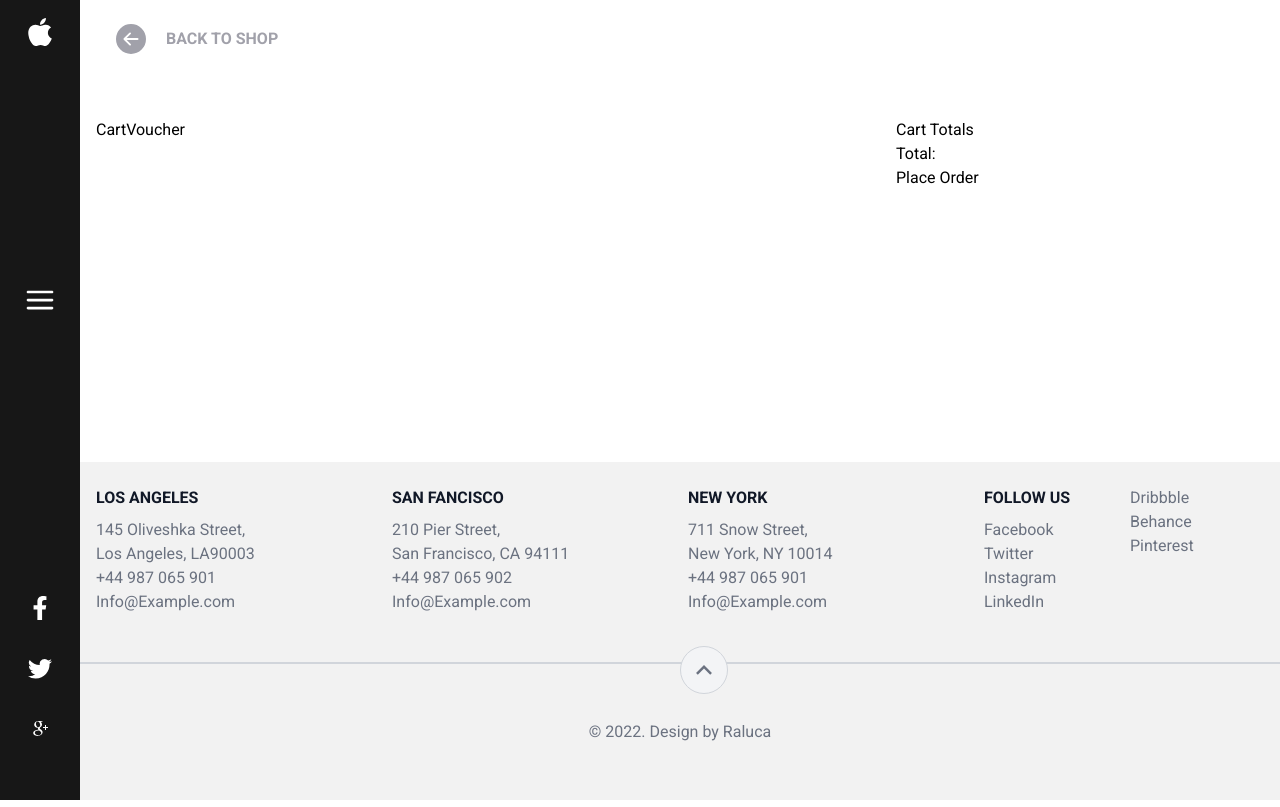
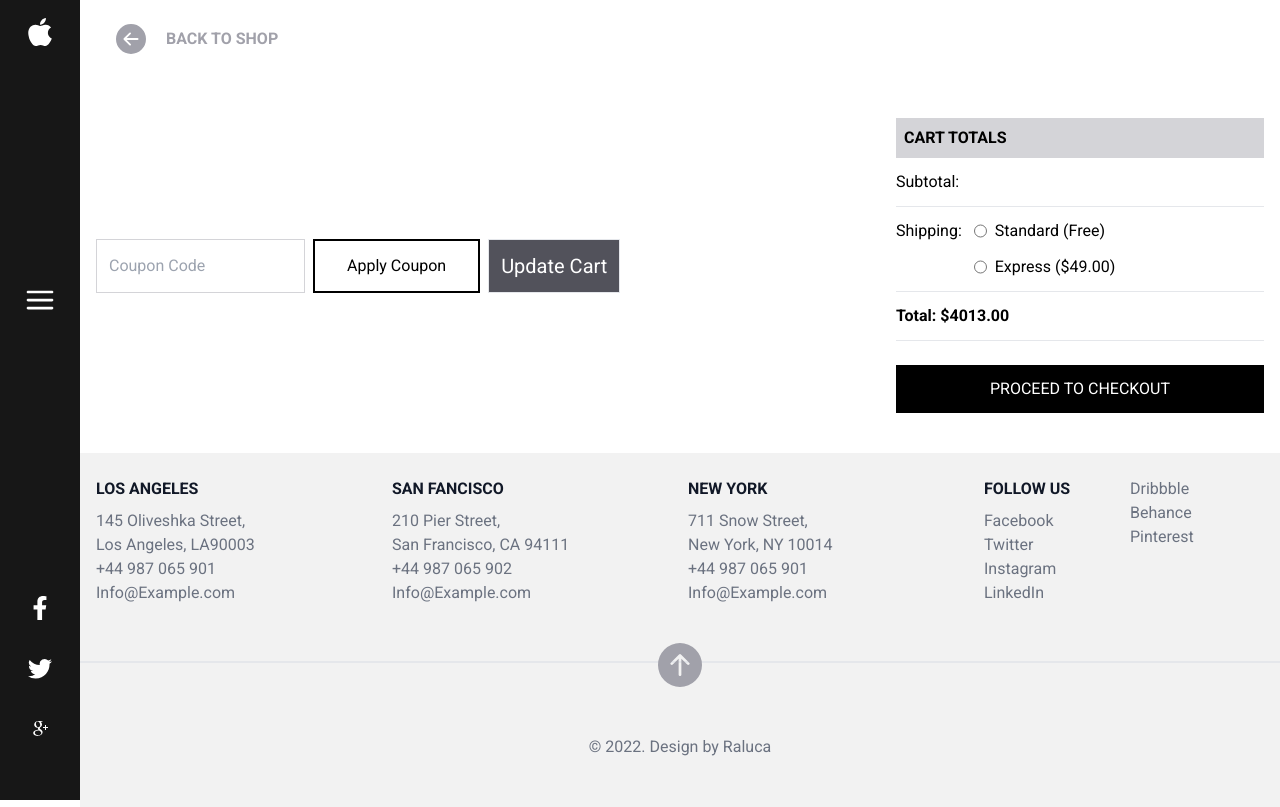
Before and after one commit to ralucaghitiu/pixellab-ecom-sydney, a Next.js app: page /cart in a window 1280 px wide. Built offline with nearby package versions, Linux system fonts and the light colour scheme; no server answers.

Commit message:
Cart Items/Cart/Voucher

```diff
--- a/src/components/cart/CartItems.jsx
+++ b/src/components/cart/CartItems.jsx
@@ -19,18 +19,18 @@ export const CartItems = () => {
     <table className="flex justify-center items-center w-full flex-col">
       <thead className="w-full border-b">
         <tr className="flex w-full mb-3 uppercase">
-          <th className="text-sm md:text-base w-4/12 md:w-3/6">Product</th>
-          <th className="text-sm md:text-base w-4/12 md:w-1/3 p-0 md:pl-18">
+          <th className="text-sm lg:text-base w-4/12 lg:w-3/6">Product</th>
+          <th className="text-sm lg:text-base w-4/12 lg:w-1/3 p-0 md:pl-18">
             Price
           </th>
-          <th className="text-sm md:text-base w-4/12 md:w-1/3 p-0">Quantity</th>
-          <th className="text-sm md:text-base w-4/12 md:w-1/3 p-0 md:pr-18">
+          <th className="text-sm lg:text-base w-4/12 lg:w-1/3 p-0">Quantity</th>
+          <th className="text-sm lg:text-base w-4/12 lg:w-1/3 p-0 lg:pr-18">
             Total
           </th>
         </tr>
       </thead>
 
-      <tbody className="w-full flex flex-col flex-wrap md:flex-nowrap gap-4 justify-center items-center">
+      <tbody className="w-full flex flex-col flex-wrap lg:flex-nowrap gap-4 justify-center items-center">
         {products.map((product) => {
           return (
             <CartLineItem
--- a/src/components/cart/CartLineItem.jsx
+++ b/src/components/cart/CartLineItem.jsx
@@ -38,9 +38,9 @@ export const CartLineItem = ({ product }) => {
           </a>
         </Link>
 
-        <div>
+        <div className="flex flex-col items-start justify-start gap-3">
           <Link href={`/products/${id}`}>
-            <a title="title" className="w-2/4 text-sm md:text-base">
+            <a title="title" className="font-medium">
               {title}
             </a>
           </Link>
@@ -50,9 +50,9 @@ export const CartLineItem = ({ product }) => {
           ></ProductReview>
         </div>
       </td>
-      <td className="w-1/6 text-sm md:text-base">{formattedPricePerProduct}</td>
-      <td className="w-1/6 px-6 md:p-0 text-sm md:text-base">{quantity}</td>
-      <td className="w-1/6 text-sm md:text-base">{formattedPrice}</td>
+      <td className="text-center px-2">{formattedPricePerProduct}</td>
+      <td className="text-center px-2">{quantity}</td>
+      <td className="text-center px-2">{formattedPrice}</td>
     </tr>
   );
 };
--- a/src/components/cart/CartTotals.jsx
+++ b/src/components/cart/CartTotals.jsx
@@ -1,31 +1,54 @@
 import { useContext } from 'react';
 import { AppContext } from '../../pages/_app';
+import { Checkout } from './Checkout';
 
 export const CartTotals = () => {
   const { cart } = useContext(AppContext);
 
   return (
     <>
-      <header>
+      <header className="bg-zinc-300 text-black font-bold uppercase p-2">
         <h1>Cart Totals</h1>
       </header>
 
       <section>
-        <ul>
-          <li>Total:</li>
-        </ul>
+        <div>
+          <div className="border-b py-3">Subtotal:</div>
+
+          <div className="border-b py-3">
+            <form className="flex gap-3">
+              <label>Shipping:</label>
+
+              <div className="flex flex-col gap-3 justify-start items-start">
+                <div className="flex gap-2">
+                  <input
+                    type="radio"
+                    id="standard"
+                    name="standard"
+                    value="standard"
+                  ></input>
+                  <label htmlFor="standard">Standard (Free)</label>
+                </div>
+
+                <div className="flex gap-2">
+                  <input
+                    type="radio"
+                    id="express"
+                    name="express"
+                    value="express"
+                  ></input>
+                  <label htmlFor="express">Express ($49.00)</label>
+                </div>
+              </div>
+            </form>
+          </div>
+
+          <div className="border-b py-3 font-bold">Total: $4013.00 </div>
+        </div>
       </section>
 
-      <footer>
-        <button
-          type="button"
-          title="Place Order"
-          onClick={() => {
-            console.log(cart);
-          }}
-        >
-          Place Order
-        </button>
+      <footer className="mt-6">
+        <Checkout></Checkout>
       </footer>
     </>
   );
--- a/src/components/cart/CartVoucher.jsx
+++ b/src/components/cart/CartVoucher.jsx
@@ -1,3 +1,30 @@
 export const CartVoucher = () => {
-  return 'CartVoucher';
+  return (
+    <div className="flex gap-2">
+      <input
+        type="text"
+        name="voucher"
+        id="voucher"
+        placeholder="Coupon Code"
+        className="border border-zinc-300 py-3 px-3"
+      />
+      <button
+        type="submit"
+        title="Apply Coupon"
+        className="border-2 border-black bg-transparent py-2 px-2 lg:px-8"
+      >
+        Apply Coupon
+      </button>
+
+      <div className="flex items-end justify-end">
+        <button
+          type="button"
+          title="Update Cart"
+          className="border bg-zinc-600 text-white text-center lg:text-xl hover:bg-zinc-500 p-3 cursor-pointer"
+        >
+          Update Cart
+        </button>
+      </div>
+    </div>
+  );
 };
--- /dev/null
+++ b/src/components/cart/Checkout.jsx
@@ -0,0 +1,15 @@
+export const Checkout = () => {
+  return (
+    <div className="flex">
+      <button
+        type="submit"
+        title="Proceed to checkout"
+        id="checkout"
+        name="checkout"
+        className="bg-black text-white uppercase hover:bg-zinc-400 w-full py-3"
+      >
+        Proceed to checkout
+      </button>
+    </div>
+  );
+};
--- a/src/components/cart/index.js
+++ b/src/components/cart/index.js
@@ -3,3 +3,4 @@ export * from './ContinueShopping';
 export * from './CartItems';
 export * from './CartTotals';
 export * from './CartVoucher';
+export * from './Checkout';
--- a/src/components/catalog/RelatedProducts.jsx
+++ b/src/components/catalog/RelatedProducts.jsx
@@ -13,7 +13,7 @@ export const RelatedProducts = ({ category, relatedId }) => {
       .then((result) => {
         setRelatedProducts(result);
       });
-  }, [setRelatedProducts]);
+  }, [category]);
 
   if (relatedProducts === null) {
     return <></>;
@@ -32,7 +32,7 @@ export const RelatedProducts = ({ category, relatedId }) => {
           return (
             <div className="basis-0 flex-1 text-center" key={id}>
               <section>
-                <Link href={`products/${id}`}>
+                <Link href={`/products/${id}`}>
                   <a title={title}>
                     <Image
                       src={image}
--- a/src/components/common/Footer.jsx
+++ b/src/components/common/Footer.jsx
@@ -1,4 +1,4 @@
-import { RiArrowUpSLine } from 'react-icons/ri';
+import { BsArrowUpCircleFill } from 'react-icons/bs';
 
 export const Footer = () => {
   const backToTop = () => {
@@ -125,19 +125,16 @@ export const Footer = () => {
         </div>
       </div>
 
-      <div className="relative m-6 border-gray-300">
-        <button
-          className="absolute border border-gray-300 text-gray-500 rounded-full text-3xl p-2 bg-gray-100 left-1/2 -top-4 rotate-90l"
-          onClick={backToTop}
-        >
-          <RiArrowUpSLine size="30" />
+      <div className="border border-t border-1-neutral mt-8"></div>
+
+      <div className="relative container px-4 lg:px-0 mx-auto flex items center justify-center lg:py-3 text-zinc-400">
+        <button className="absolute -top-5" onClick={backToTop}>
+          <BsArrowUpCircleFill size="44" />
         </button>
       </div>
 
-      <div className="border border-t border-gray-300"></div>
-
       <div className="m-6 border-gray-300">
-        <p className="text-center text-gray-500 p-8">
+        <p className="text-center text-gray-500 p-6">
           &copy; 2022. Design by Raluca
         </p>
       </div>
--- a/src/pages/cart.jsx
+++ b/src/pages/cart.jsx
@@ -23,7 +23,7 @@ const Cart = () => {
       </Head>
 
       <Layout>
-        <main className="container px-4 mx-auto">
+        <main className="container px-4 mx-auto mb-10">
           <header className="flex justify-between text-zinc-400">
             <div>
               <ContinueShopping></ContinueShopping>
@@ -32,13 +32,16 @@ const Cart = () => {
             <CartControl cart={cart}></CartControl>
           </header>
 
-          <section className="mt-16 grid grid-cols-12 gap-8">
-            <div className="col-span-8">
+          <section className="mt-16 grid lg:grid-cols-12 gap-8">
+            <div className="lg:col-span-8 grid gap-y-10">
               <CartItems></CartItems>
-              <CartVoucher></CartVoucher>
+
+              <div className="flex flex-col lg:flex-row gap-4 items-center justify-between">
+                <CartVoucher></CartVoucher>
+              </div>
             </div>
 
-            <aside className="col-span-4">
+            <aside className="lg:col-span-4">
               <CartTotals></CartTotals>
             </aside>
           </section>
```
